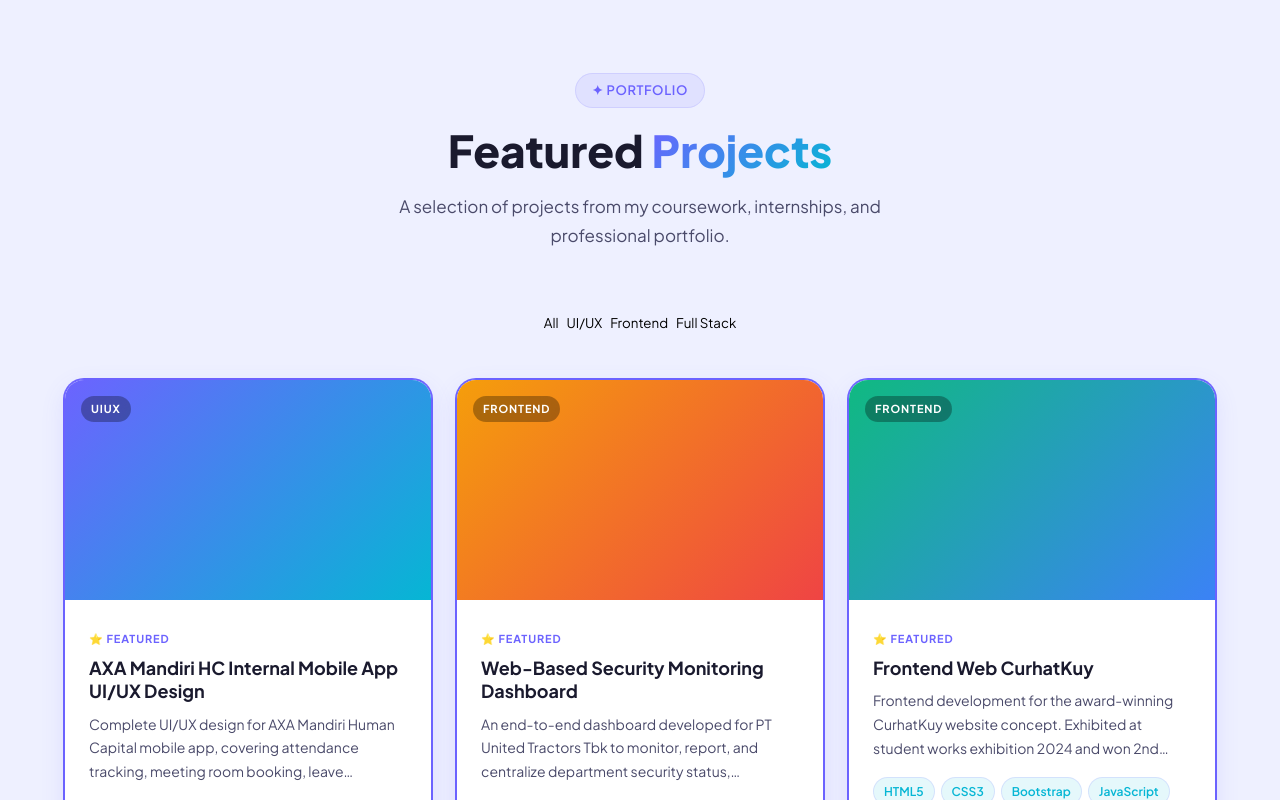
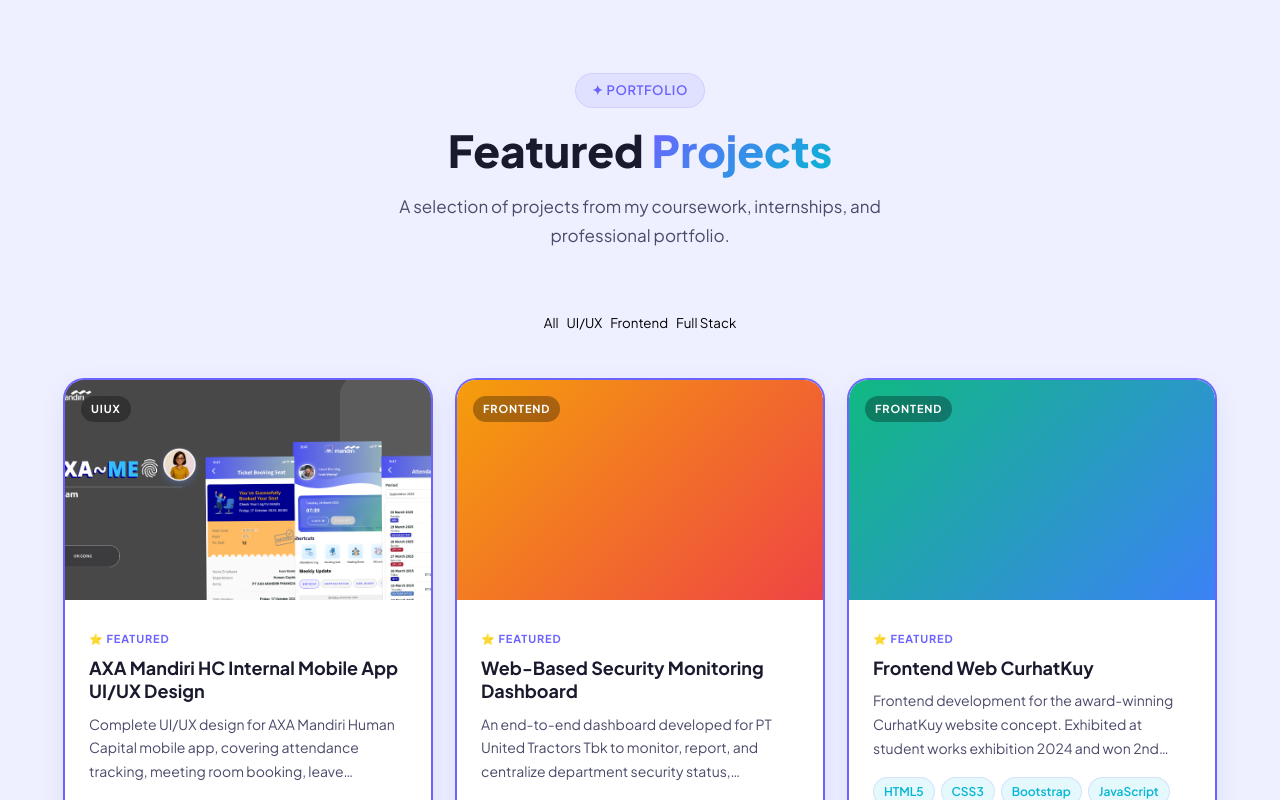
Before and after one commit to Maruuw/Portofolio, a React (Vite) app: page / in a window 1280 px wide. Shown: the part 1782-2582 px from the top of the page. Built offline with nearby package versions, Linux system fonts and the light colour scheme.

Commit message:
feat: add project image support and update axa mandiri project image

```diff
--- a/src/components/Projects/Projects.css
+++ b/src/components/Projects/Projects.css
@@ -33,6 +33,17 @@
   position: relative;
   height: 220px;
   overflow: hidden;
+}
+
+.project-thumbnail-img {
+  width: 100%;
+  height: 100%;
+  object-fit: cover;
+  transition: transform var(--transition-base, 0.3s ease);
+}
+
+.project-card:hover .project-thumbnail-img {
+  transform: scale(1.05);
 }
 
 .project-category-badge {
--- a/src/components/Projects/Projects.jsx
+++ b/src/components/Projects/Projects.jsx
@@ -61,6 +61,13 @@
                 className="project-thumbnail"
                 style={{ background: project.gradient }}
               >
+                {project.image && (
+                  <img
+                    src={project.image}
+                    alt={project.title}
+                    className="project-thumbnail-img"
+                  />
+                )}
                 <div className="project-category-badge">{project.category.toUpperCase()}</div>
                 <div className="project-overlay">
                   {project.demo && project.demo !== '#' && (
--- a/src/data/industry.js
+++ b/src/data/industry.js
@@ -2,8 +2,8 @@
   {
     id: 'fintech',
     label: {
-      en: 'Fintech & Insurance',
-      id: 'Fintech & Asuransi'
+      en: 'Insurance',
+      id: 'Asuransi'
     },
     icon: '🏦',
     color: '#06b6d4', // Cyan
--- a/src/data/projects.js
+++ b/src/data/projects.js
@@ -8,7 +8,7 @@
       en: 'Complete UI/UX design for AXA Mandiri Human Capital mobile app, covering attendance tracking, meeting room booking, leave submission, and learning hours tracking.',
       id: 'Desain UI/UX lengkap untuk aplikasi seluler Human Capital AXA Mandiri, mencakup pelacakan kehadiran, pemesanan ruang rapat, pengajuan cuti, dan pelacakan jam belajar.',
     },
-    image: null,
+    image: '/images/axa.png',
     gradient: 'linear-gradient(135deg, #6C63FF, #06B6D4)',
     demo: '#',
     github: '#',
```
Also changed, not shown: public/images/axa.png (added).
